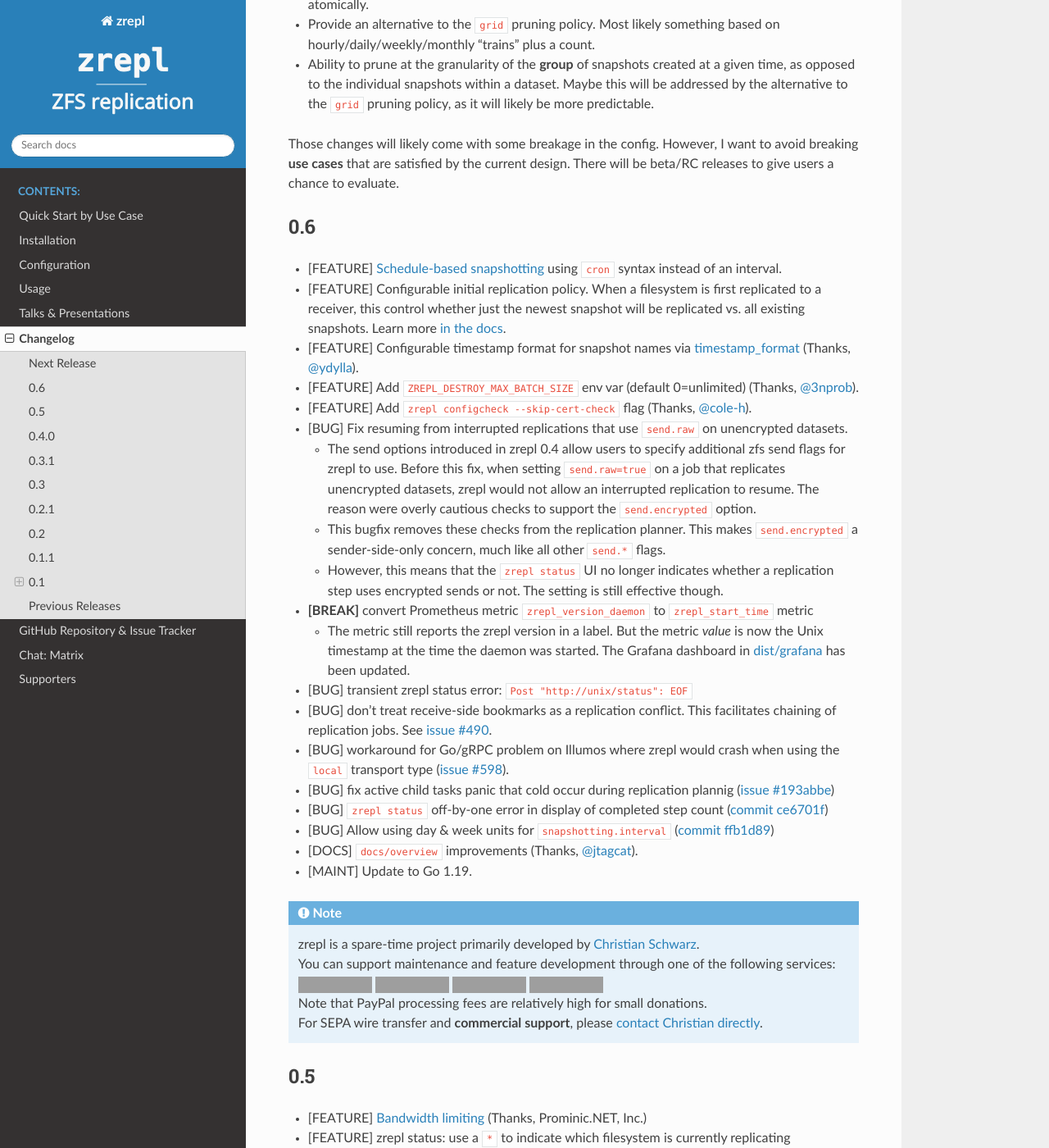
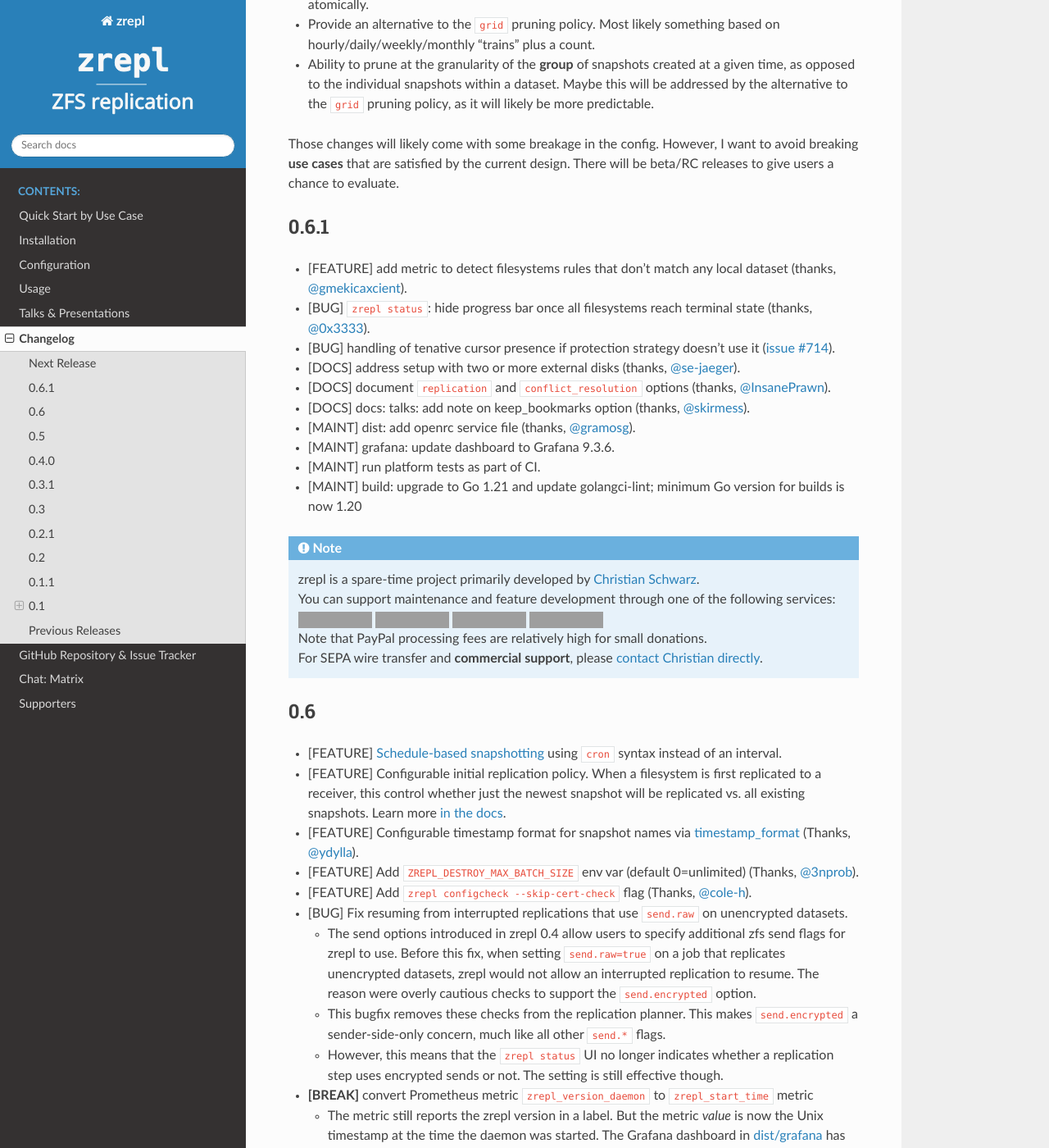
Before and after one commit to zrepl/zrepl, a Sphinx documentation site: the page built from docs/changelog.rst, in a window 1280 px wide and 1400 px high, scrolled down 487 px. Shown: the whole window at 82% size. Built offline with Sphinx 7.4.7 and the Read the Docs theme 2.0.0, drawn with Linux system fonts in a browser that asks for light colours; pages that are not in the unit, such as notebooks, are missing from menus; grey boxes are pictures that could not be loaded.

Commit message:
docs: changelog for 0.6.1

```diff
--- a/docs/changelog.rst
+++ b/docs/changelog.rst
@@ -40,6 +40,27 @@
 However, I want to avoid breaking **use cases** that are satisfied by the current design.
 There will be beta/RC releases to give users a chance to evaluate.
 
+0.6.1
+-----
+
+* |feature| add metric to detect filesystems rules that don't match any local dataset (thanks, `@gmekicaxcient <https://github.com/gmekicaxcient>`_).
+* |bugfix| ``zrepl status``: hide progress bar once all filesystems reach terminal state (thanks, `@0x3333 <https://github.com/0x3333>`_).
+* |bugfix| handling of tenative cursor presence if protection strategy doesn't use it (:issue:`714`).
+* |docs| address setup with two or more external disks (thanks, `@se-jaeger <https://github.com/se-jaeger>`_).
+* |docs| document ``replication`` and ``conflict_resolution`` options (thanks, `@InsanePrawn <https://github.com/InsanePrawn>`_).
+* |docs| docs: talks: add note on keep_bookmarks option (thanks, `@skirmess <https://github.com/skirmess>`_).
+* |maint| dist: add openrc service file (thanks, `@gramosg <https://github.com/gramosg>`_).
+* |maint| grafana: update dashboard to Grafana 9.3.6.
+* |maint| run platform tests as part of CI.
+* |maint| build: upgrade to Go 1.21 and update golangci-lint; minimum Go version for builds is now 1.20
+
+.. NOTE::
+  |  zrepl is a spare-time project primarily developed by `Christian Schwarz <https://cschwarz.com>`_.
+  |  You can support maintenance and feature development through one of the following services:
+  |  |Donate via Patreon| |Donate via GitHub Sponsors| |Donate via Liberapay| |Donate via PayPal|
+  |  Note that PayPal processing fees are relatively high for small donations.
+  |  For SEPA wire transfer and **commercial support**, please `contact Christian directly <https://cschwarz.com>`_.
+
 0.6
 ---
 
```
Also changed, not shown: other parts of docs/changelog.rst (+0 -7 lines).
